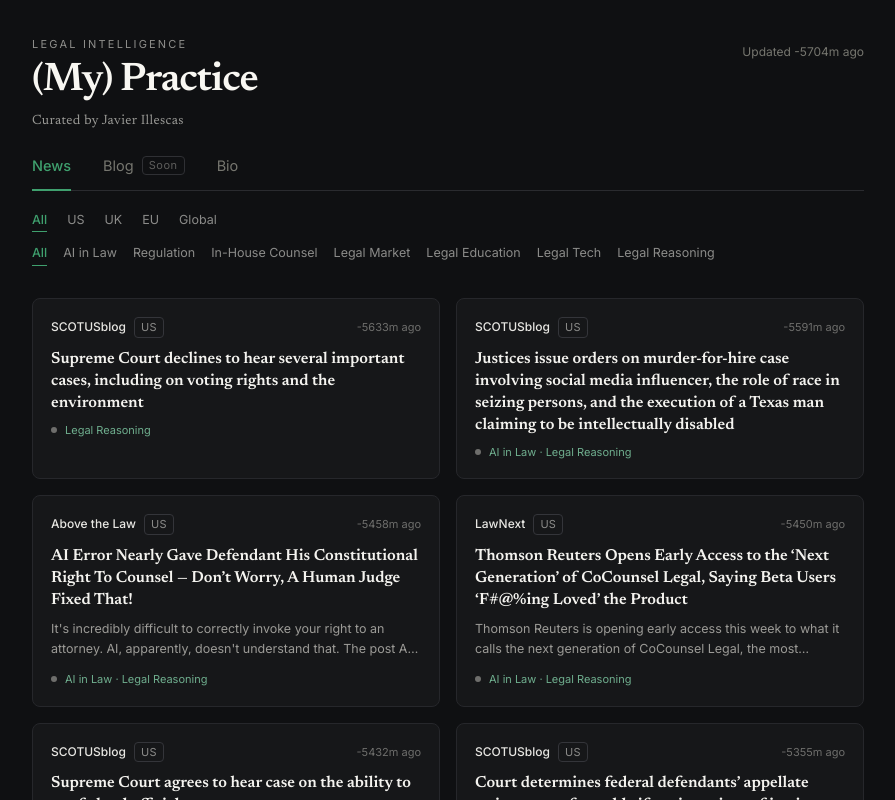
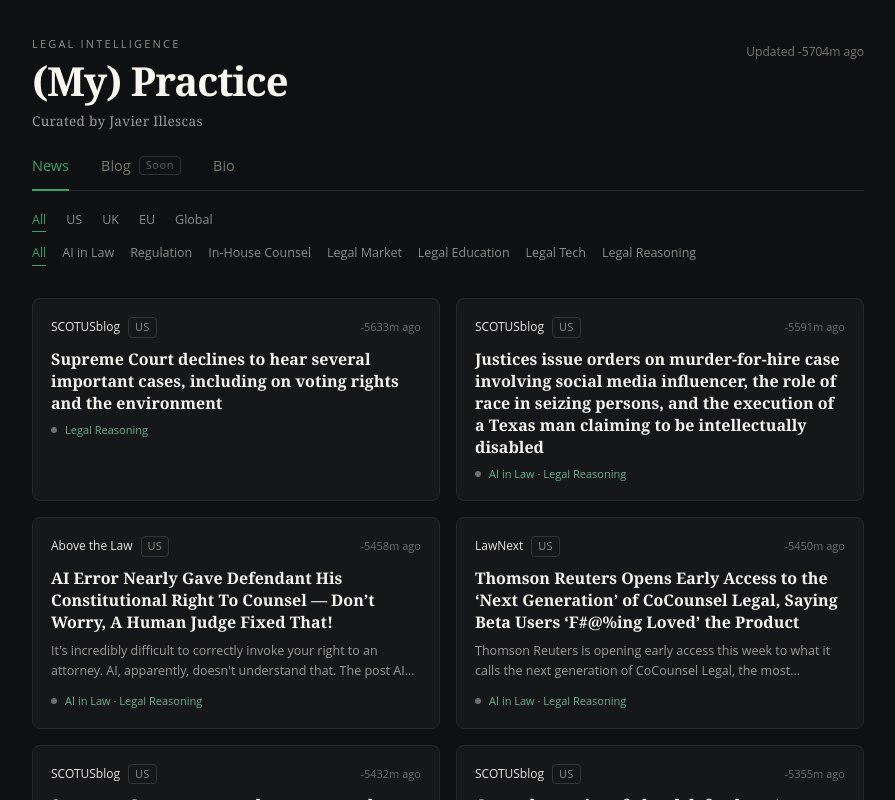
Before and after one commit to javierillescas/mypractice, a React (Vite) app: page / in a window 1280 px wide. Shown: the top 800 px of the page, without its empty margins (192-1087 px from the left). Built offline with nearby package versions, Linux system fonts and the light colour scheme.

Commit message:
type: Playfair Display + Open Sans

```diff
--- a/src/App.jsx
+++ b/src/App.jsx
@@ -26,7 +26,7 @@
       <h2 className="font-serif text-[26px] sm:text-[30px] font-semibold text-[#F4F3EF] mb-6 leading-tight">
         Javier Illescas
       </h2>
-      <div className="font-serif text-[16px] leading-[1.75] text-[#CFCEC9] space-y-5">
+      <div className="text-[16px] leading-[1.75] text-[#CFCEC9] space-y-5">
         <p>
           Javier Illescas became Group Head of Legal at Banco Santander in 2024, having
           been with the Bank since 2012, including as Group Head of Business Legal and
--- a/src/index.css
+++ b/src/index.css
@@ -1,8 +1,8 @@
 @import "tailwindcss";
 
 @theme {
-  --font-sans: 'Inter', system-ui, -apple-system, 'Segoe UI', sans-serif;
-  --font-serif: 'Newsreader', Georgia, 'Times New Roman', serif;
+  --font-sans: 'Open Sans', system-ui, -apple-system, 'Segoe UI', sans-serif;
+  --font-serif: 'Playfair Display', Georgia, 'Times New Roman', serif;
 }
 
 * { box-sizing: border-box; }
```
